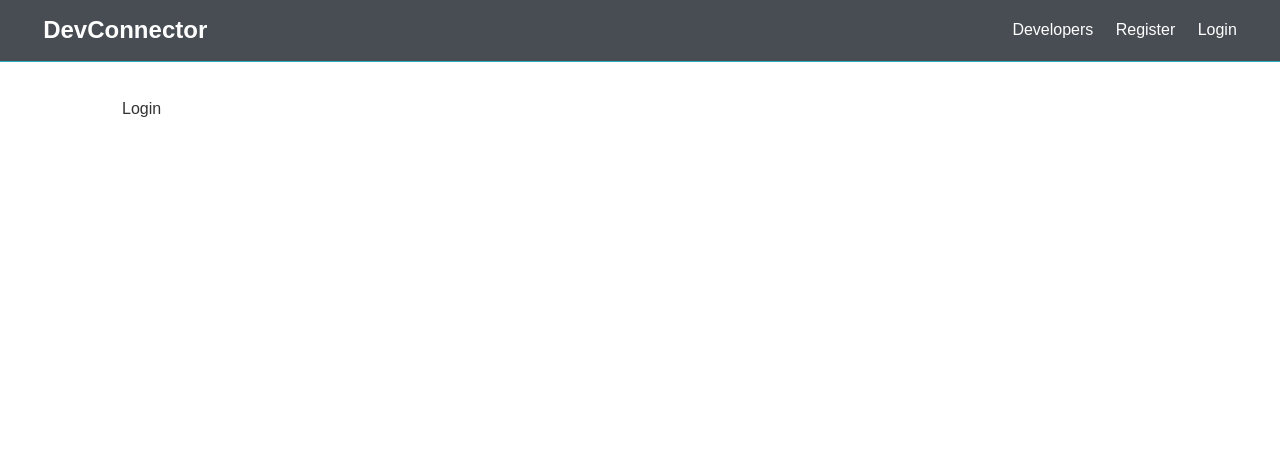
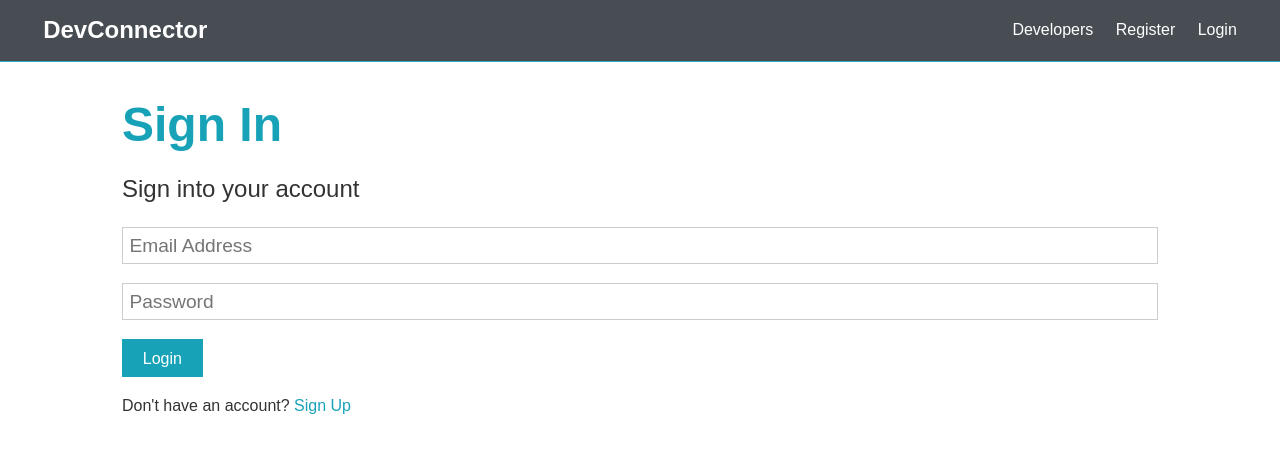
Before and after one commit to WebDevJunkie/dev-social, a React (Create React App) app in the folder client/: page /login in a window 1280 px wide. Shown: the top 452 px of the page. Built offline with nearby package versions, Linux system fonts and the light colour scheme.

Commit message:
Setup login form and test axios

```diff
--- a/client/src/components/auth/Login.js
+++ b/client/src/components/auth/Login.js
@@ -1,10 +1,51 @@
-import React from 'react';
+import React, { Fragment, useState } from 'react';
+import { Link } from 'react-router-dom';
 
 const Login = () => {
+    const [formData, setFormDate] = useState({
+        email: '',
+        password: ''
+    });
+
+    const { email, password } = formData;
+
+    const onChange = e => setFormDate({ ...formData, [e.target.name]: e.target.value });
+
+    const onSubmit = async e => {
+        e.preventDefault();
+        console.log('SUCCESS');
+    };
+
     return (
-        <div>
-            Login
-        </div>
+        <Fragment>
+            <h1 class="large text-primary">
+                Sign In
+            </h1>
+            <p class="lead"><i class="fas fa-user"></i> Sign into your account</p>
+            <form onSubmit={onSubmit} class="form">
+                <div class="form-group">
+                <input
+                    type="email"
+                    placeholder="Email Address"
+                    value={email}
+                    onChange={onChange}
+                    name='email' />
+                </div>
+                <div class="form-group">
+                <input
+                    type="password"
+                    placeholder="Password"
+                    value={password}
+                    onChange={onChange}
+                    name='password'
+                    minlength="6" />
+                </div>
+                <input type="submit" value="Login" class="btn btn-primary" />
+            </form>
+            <p class="my-1">
+                Don't have an account? <Link to="/register">Sign Up</Link>
+            </p>
+        </Fragment>
     );
 }
 
--- a/client/src/components/auth/Register.js
+++ b/client/src/components/auth/Register.js
@@ -1,4 +1,5 @@
 import React, { Fragment, useState } from 'react';
+import { Link } from 'react-router-dom';
 
 const Register = () => {
     const [formData, setFormData] = useState({
@@ -12,12 +13,12 @@ const Register = () => {
 
     const onChange = e => setFormData({ ...formData, [e.target.name]: [e.target.value] });
 
-    const onSubmit = (e) => {
+    const onSubmit = async (e) => {
         e.preventDefault();
         if (password !== password2)
             console.log('Passwords do not match');
         else
-            console.log(formData);
+            console.log('SUCCESS');
     }
 
     return (
@@ -69,7 +70,7 @@ const Register = () => {
                 <input type="submit" value="Register" className="btn btn-primary" />
             </form>
             <p className="my-1">
-                Already have an account? <a href="login.html">Sign In</a>
+                Already have an account? <Link to="/login">Sign In</Link>
             </p>
         </Fragment>
     );
```
